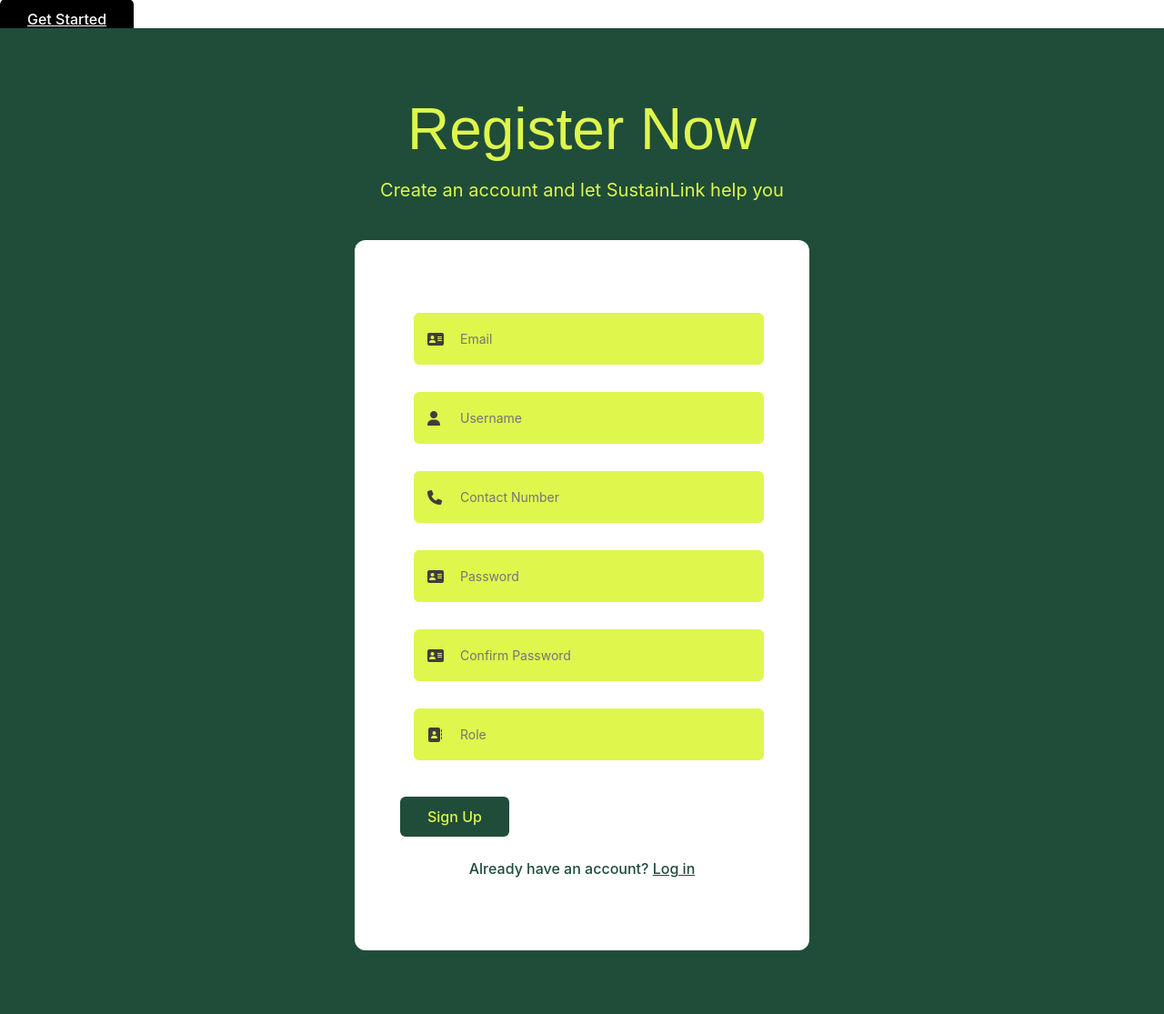
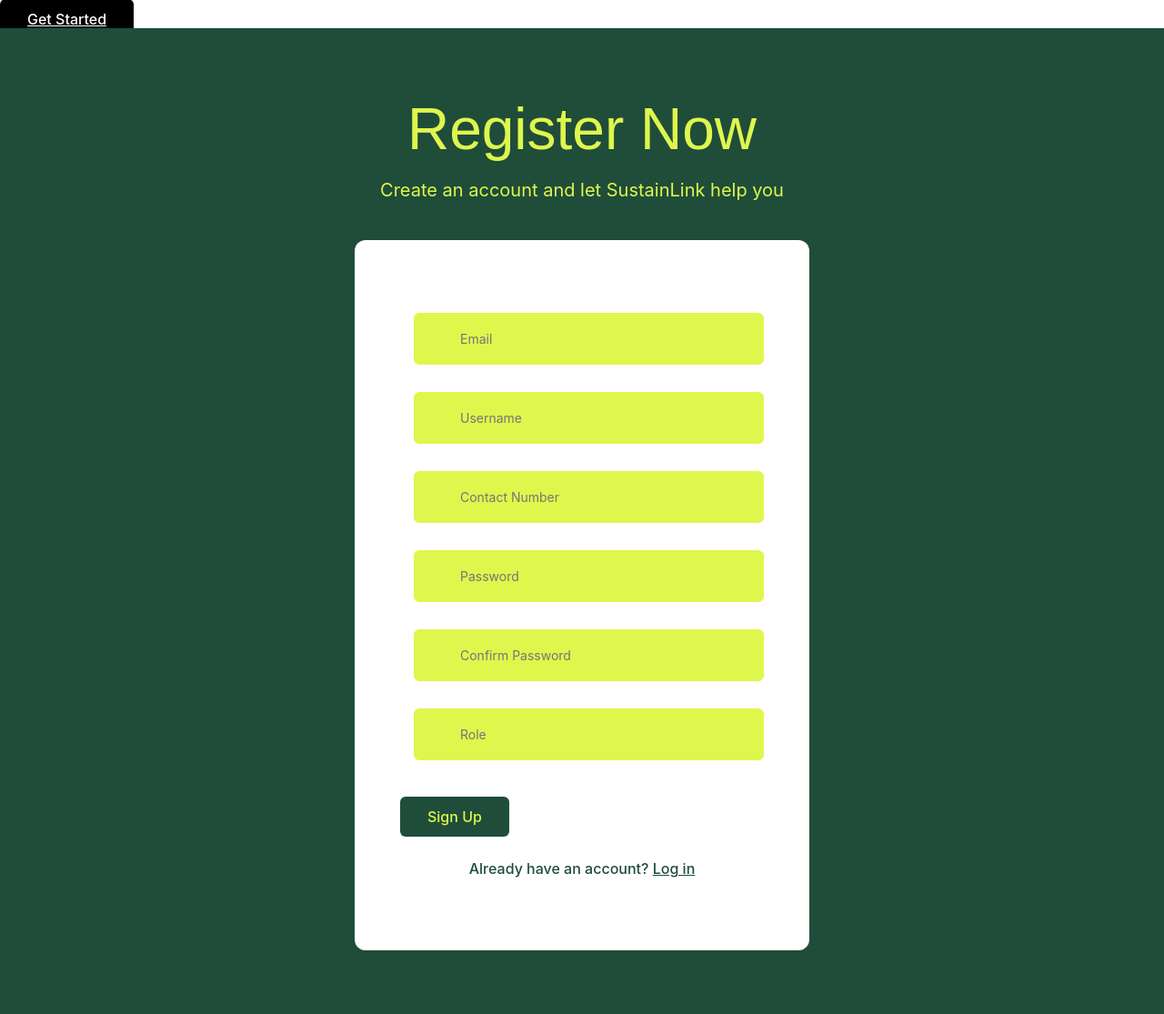
Before and after one commit to Aaryan03Singh/FoodShare, a Flask app: page /register in a window 1280 px wide. Shown: the part 69-1184 px from the top of the page at 91% size. Run offline with Flask 3, Linux system fonts and the light colour scheme.

Commit message:
Revert "hgjk"
This reverts commit 3d79f54adef4eae44988329c79a9dc3c4e1e2607.
"ghj"

```diff
--- a/expiry_app/templates/register.html
+++ b/expiry_app/templates/register.html
@@ -7,7 +7,6 @@
     <link rel="icon" href="../static/images/logo.png" />
 
     <link rel="stylesheet" href="../static/register.css" />
-    <link rel="stylesheet" href="https://cdnjs.cloudflare.com/ajax/libs/font-awesome/6.5.1/css/all.min.css">
 
     <script src="https://code.jquery.com/jquery-3.6.0.min.js"></script>
 
```
